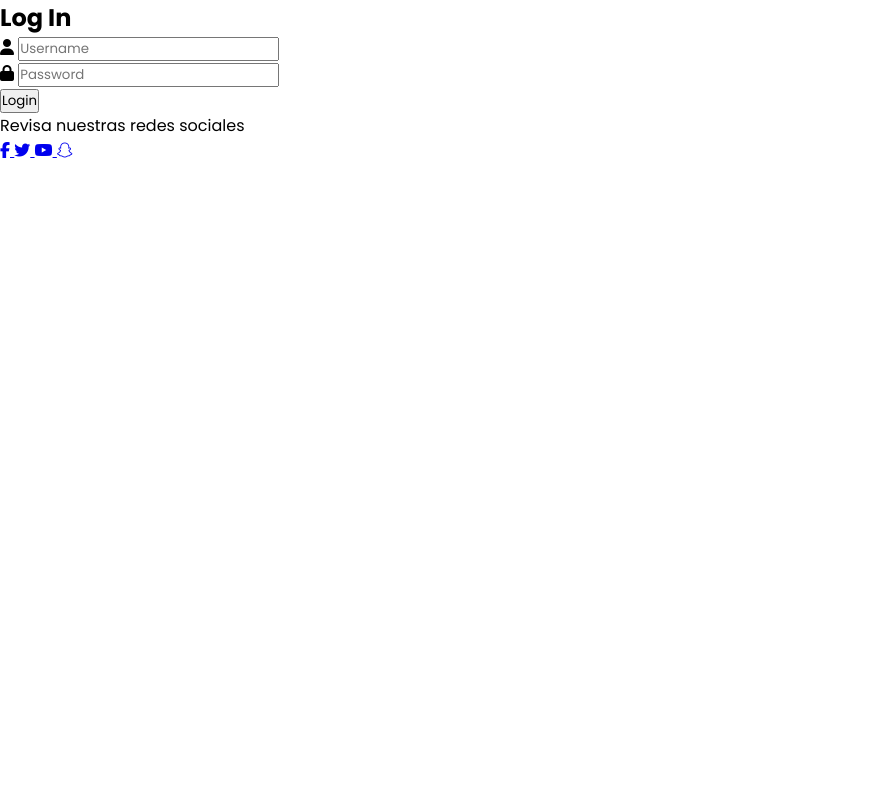
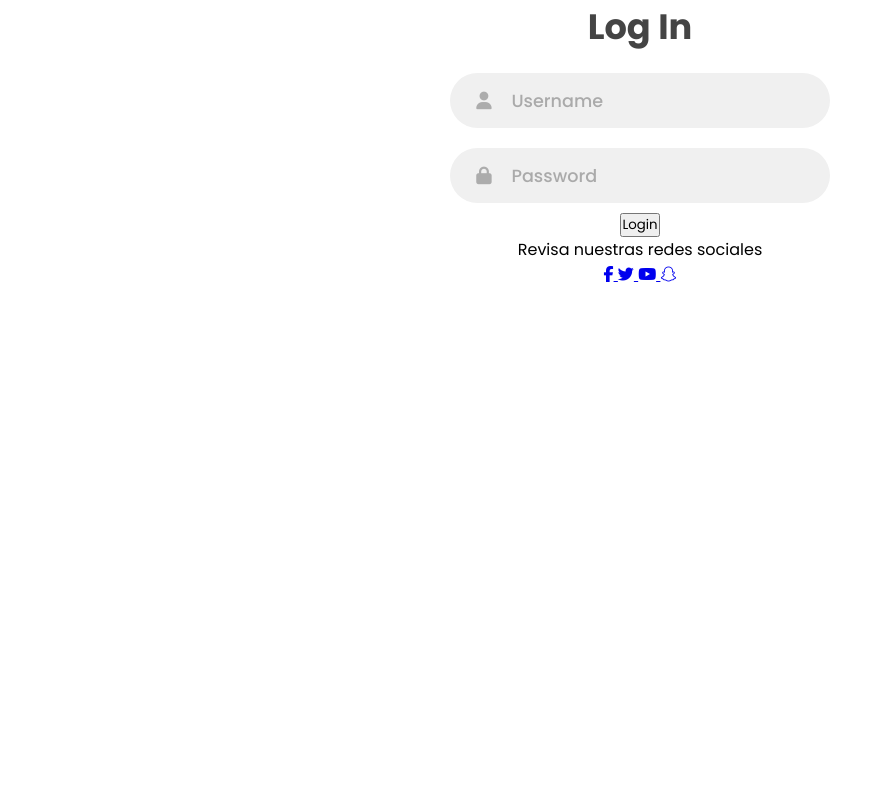
Before and after one commit to LMGP2002/ProyectoWeb, a PHP site: page /HTML/login.html in a window 1280 px wide. Shown: the whole page, without its empty margins (0-893 px from the left). Run offline with PHP 8.4, Linux system fonts and the light colour scheme; some libraries are stand-ins or nearby versions.

Commit message:
Estilos login

```diff
--- a/CSS/login.css
+++ b/CSS/login.css
@@ -15,3 +15,52 @@ body, input{
     min-height: 100vh;
     overflow: hidden;
 }
+.forms_container{
+    position: absolute;
+    width: 100%;
+    height: 100%;
+    top: 0;
+    left: 0;
+}
+form{
+    display: flex;
+    align-items: center;
+    justify-content: center;
+    flex-direction: column;
+}
+.title{
+    font-size: 2.2rem;
+    color: #444;
+    margin-bottom: 10px;
+}
+
+.input_field{
+    max-width: 380px;
+    width: 100%;
+    height: 55px;
+    background-color: #f0f0f0;
+    margin: 10px 0;
+    border-radius: 55px;
+    display: grid;
+    grid-template-columns: 15% 85%;
+    padding: 0 .4rem;
+}
+.input_field i{
+    text-align: center;
+    line-height: 55px;
+    color: #acacac;
+    font-size: 1.1rem;
+}
+.input_field input{
+    background: none;
+    outline: none;
+    border: none;
+    line-height: 1;
+    font-weight: 600;
+    font-size: 1.1rem;
+    color: #333;
+}
+.input_field input::placeholder{
+    color: #aaa;
+    font-weight: 500;
+}
```
